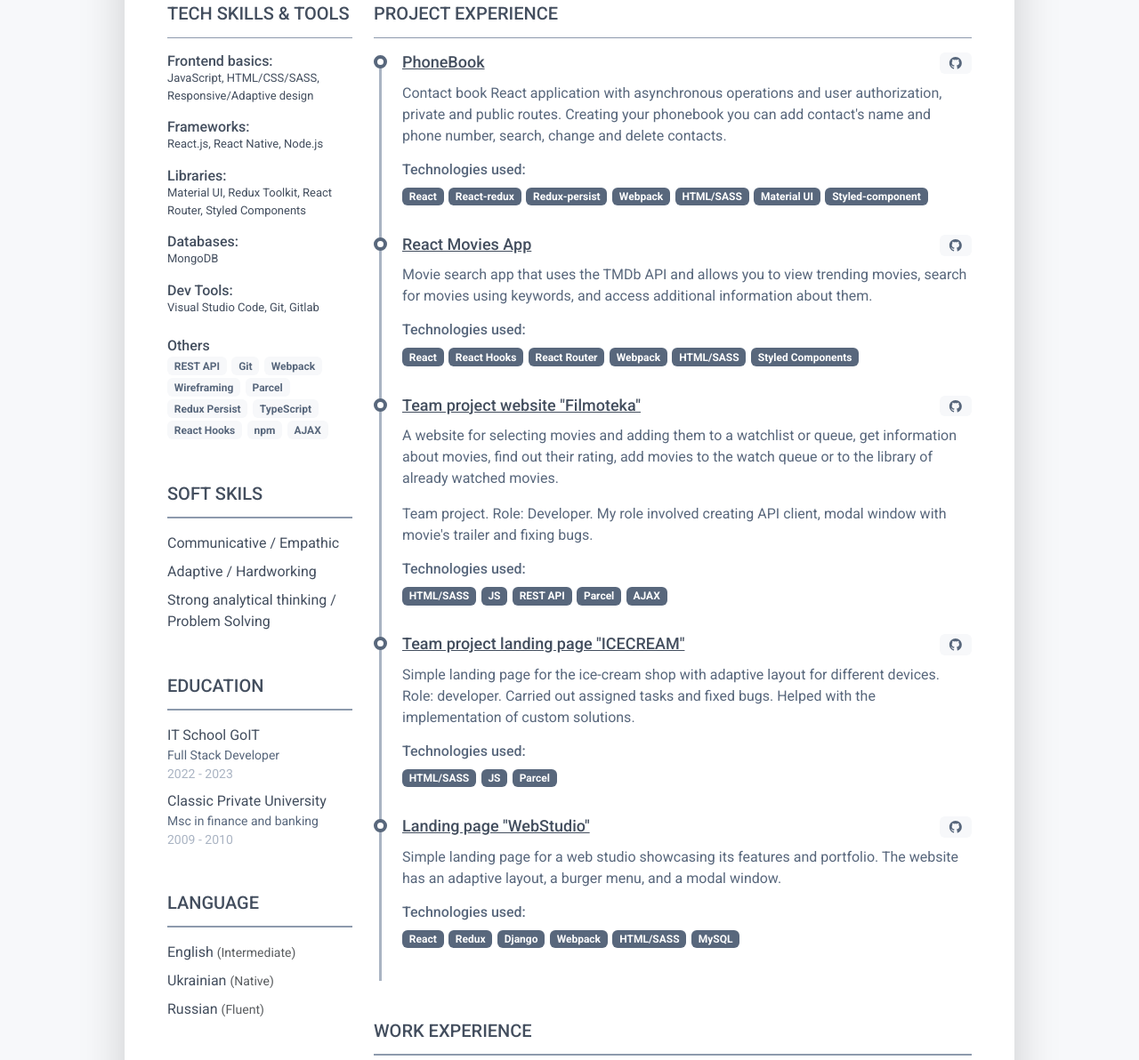
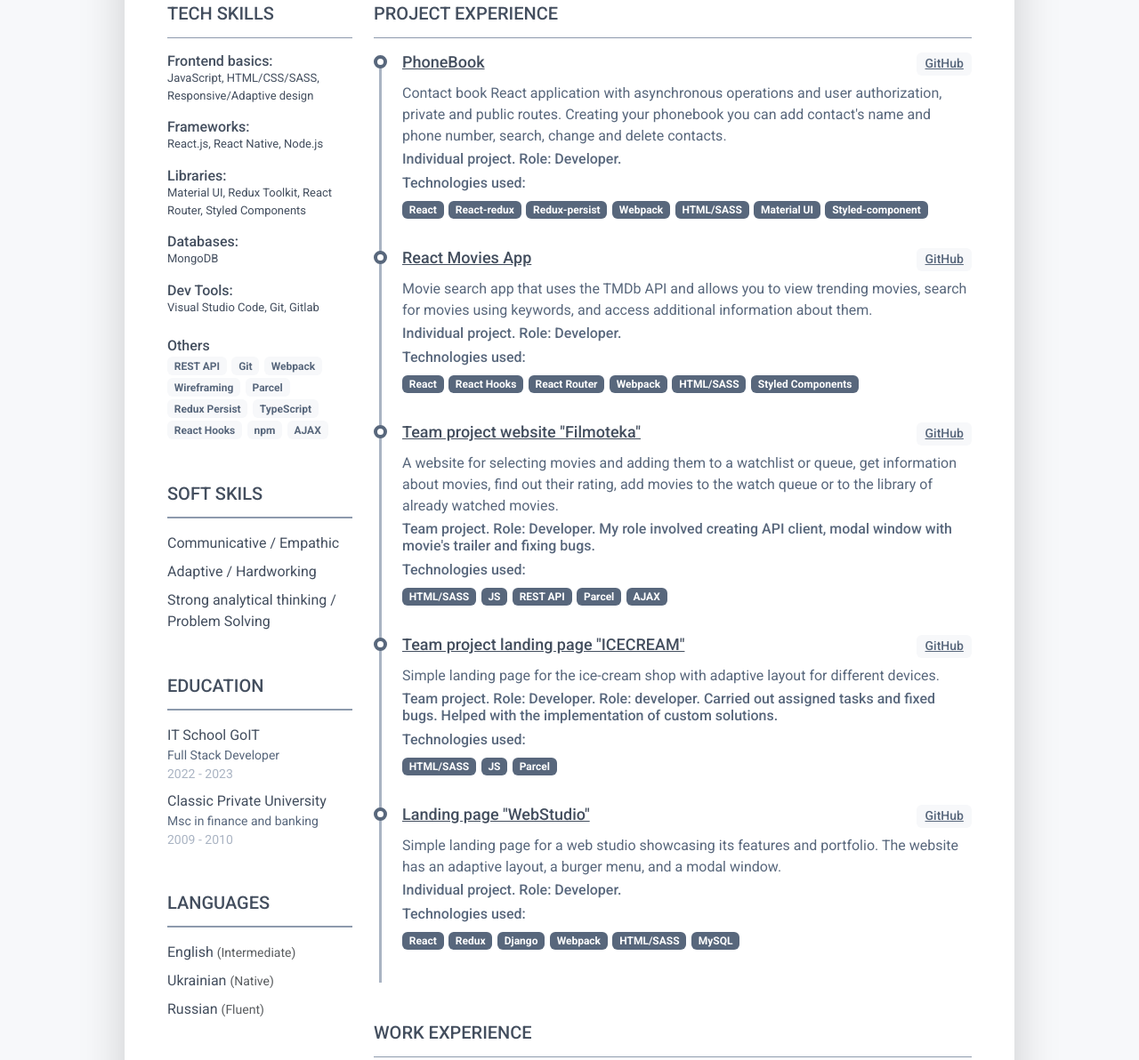
Before and after one commit to Victoria-Fedkova/curriculum-vitae, a plain HTML site: page index.html in a window 1280 px wide. Shown: the part 519-1711 px from the top of the page at 89% size. Drawn offline with Linux system fonts and the light colour scheme.

Commit message:
add fixes

```diff
--- a/index.html
+++ b/index.html
@@ -87,7 +87,6 @@
                   <ul class="resume-social list-unstyled">
                     <li class="mb-3">
                       <a
-                        class="text-link"
                         href="https://linkedin.com/in/victoria-fedkova"
                         ><span class="fa-container text-center me-2"
                           ><i class="fab fa-linkedin-in fa-fw"></i></span
@@ -96,7 +95,7 @@
                     </li>
                     <li class="mb-3">
                       <a
-                        class="text-link"
+
                         href="https://github.com/Victoria-Fedkova"
                         ><span class="fa-container text-center me-2"
                           ><i class="fab fa-github fa-fw"></i></span
@@ -104,7 +103,7 @@
                       >
                     </li>
                     <li >
-                      <a class="text-link" href="https://t.me/victoria_fedkova"
+                      <a  href="https://t.me/victoria_fedkova"
                         ><span class="fa-container text-center me-2"
                           ><i class="fab fa-telegram fa-fw"></i></span
                         >Telegram</a
@@ -140,7 +139,7 @@
                 <h2
                   class="resume-section-title text-uppercase font-weight-bold pb-3 mb-3"
                 >
-                 TEch Skills &amp; Tools
+                 TEch Skills
                 </h2>
                 <div class="resume-section-content">
                   <div class="resume-skill-item">
@@ -268,7 +267,7 @@
                 <h2
                   class="resume-section-title text-uppercase font-weight-bold pb-3 mb-3"
                 >
-                  Language
+                  Languages
                 </h2>
                 <div class="resume-section-content">
                   <ul class="list-unstyled resume-lang-list">
@@ -336,19 +335,17 @@
                           >
                            <a href="https://victoria-fedkova.github.io/goit-react-hw-08-phonebook/">PhoneBook</a>
                           </h3>
-                          <a href="https://github.com/Victoria-Fedkova/goit-react-hw-08-phonebook" class="resume-company-name ms-auto badge badge-light fab fa-github fa-fw">
-
+                          <a href="https://github.com/Victoria-Fedkova/goit-react-hw-08-phonebook" class="resume-company-name ms-auto badge badge-light ">
+                          GitHub
                           </a>
                         </div>
                         <!--//row-->
                       </div>
                       <!--//resume-timeline-item-header-->
                       <div class="resume-timeline-item-desc">
-                        <p>
-                          Contact book React application with asynchronous operations and user authorization, private and public routes. Creating your phonebook you can add contact's name and phone number, search, change and delete contacts.</p>
-                        <h4
-                          class="resume-timeline-item-desc-heading font-weight-bold"
-                        >
+                        <p class="mb-1">Contact book React application with asynchronous operations and user authorization, private and public routes. Creating your phonebook you can add contact's name and phone number, search, change and delete contacts.</p>
+                        <h4 class="resume-timeline-item-desc-heading font-weight-bold">Individual project. Role: Developer.</h4>
+                        <h4 class="resume-timeline-item-desc-heading font-weight-bold">
                           Technologies used:
                         </h4>
                         <ul class="list-inline">
@@ -401,20 +398,19 @@
                           >
                            <a href="https://victoria-fedkova.github.io/goit-react-hw-05-movies/">React Movies App</a>
                           </h3>
-                          <a href="https://github.com/Victoria-Fedkova/goit-react-hw-05-movies" class="resume-company-name ms-auto badge badge-light fab fa-github fa-fw">
-
+                          <a href="https://github.com/Victoria-Fedkova/goit-react-hw-05-movies" class="resume-company-name ms-auto badge badge-light">
+                            GitHub
                           </a>
                         </div>
                         <!--//row-->
                       </div>
                       <!--//resume-timeline-item-header-->
                       <div class="resume-timeline-item-desc">
-                        <p>
+                        <p class="mb-1">
                           Movie search app that uses the TMDb API and allows you to view trending movies, search for movies using keywords, and access additional information about them.
                         </p>
-                        <h4
-                          class="resume-timeline-item-desc-heading font-weight-bold"
-                        >
+                        <h4 class="resume-timeline-item-desc-heading font-weight-bold">Individual project. Role: Developer.</h4>
+                        <h4 class="resume-timeline-item-desc-heading font-weight-bold">
                           Technologies used:
                         </h4>
                         <ul class="list-inline">
@@ -462,23 +458,19 @@
                           >
                            <a href="https://usai2005.github.io/filmoteka-js-project-group-2/">Team project website "Filmoteka"</a>
                           </h3>
-                          <a href="https://github.com/usai2005/filmoteka-js-project-group-2" class="resume-company-name ms-auto badge badge-light fab fa-github fa-fw">
-
+                          <a href="https://github.com/usai2005/filmoteka-js-project-group-2" class="resume-company-name ms-auto badge badge-light">
+                            GitHub
                           </a>
                         </div>
                         <!--//row-->
                       </div>
                       <!--//resume-timeline-item-header-->
                       <div class="resume-timeline-item-desc">
-                        <p>
+                        <p class="mb-1">
                           A website for selecting movies and adding them to a watchlist or queue, get information about movies, find out their rating, add movies to the watch queue or to the library of already watched movies.
                         </p>
-												<p>Team project. Role: Developer. My role involved creating API client, modal window with movie's trailer and fixing bugs.</p>
-                        <h4
-                          class="resume-timeline-item-desc-heading font-weight-bold"
-                        >
-                          Technologies used:
-                        </h4>
+												<h4 class="resume-timeline-item-desc-heading font-weight-bold">Team project. Role: Developer. My role involved creating API client, modal window with movie's trailer and fixing bugs.</h4>
+                        <h4 class="resume-timeline-item-desc-heading font-weight-bold">Technologies used:</h4>
                         <ul class="list-inline">
                           <li class="list-inline-item">
                             <span class="badge bg-secondary badge-pill"
@@ -521,21 +513,17 @@
                           >
                            <a href="https://usai2005.github.io/ice-cream-project-2/">Team project landing page "ICECREAM" </a>
                           </h3>
-                          <a href="https://github.com/usai2005/ice-cream-project-2" class="resume-company-name ms-auto badge badge-light fab fa-github fa-fw">
+                          <a href="https://github.com/usai2005/ice-cream-project-2" class="resume-company-name ms-auto badge badge-light">
+                          GitHub
                           </a>
                         </div>
                         <!--//row-->
                       </div>
                       <!--//resume-timeline-item-header-->
                       <div class="resume-timeline-item-desc">
-                        <p>
-                          Simple landing page for the ice-cream shop with adaptive layout for different devices. Role: developer. Carried out assigned tasks and fixed bugs. Helped with the implementation of custom solutions.
-                        </p>
-                        <h4
-                          class="resume-timeline-item-desc-heading font-weight-bold"
-                        >
-                          Technologies used:
-                        </h4>
+                        <p class="mb-1">Simple landing page for the ice-cream shop with adaptive layout for different devices.</p>
+                        <h4 class="resume-timeline-item-desc-heading font-weight-bold">Team project. Role: Developer. Role: developer. Carried out assigned tasks and fixed bugs. Helped with the implementation of custom solutions.</h4>
+                        <h4 class="resume-timeline-item-desc-heading font-weight-bold">Technologies used:</h4>
                         <ul class="list-inline">
                           <li class="list-inline-item">
                             <span class="badge bg-secondary badge-pill"
@@ -568,16 +556,19 @@
                           >
                            <a href="https://github.com/Victoria-Fedkova/goit-markup-hw-08">Landing page "WebStudio"</a>
                           </h3>
-                          <a href="https://victoria-fedkova.github.io/goit-markup-hw-08/" class="resume-company-name ms-auto badge badge-light fab fa-github fa-fw">
+                          <a href="https://victoria-fedkova.github.io/goit-markup-hw-08/" class="resume-company-name ms-auto badge badge-light">
+                          GitHub
                           </a>
                         </div>
                         <!--//row-->
                       </div>
                       <!--//resume-timeline-item-header-->
                       <div class="resume-timeline-item-desc">
-                        <p>
+                        <p class="mb-1">
                           Simple landing page for a web studio showcasing its features and portfolio. The website has an adaptive layout, a burger menu, and a modal window.
                         </p>
+                        <h4 class="resume-timeline-item-desc-heading font-weight-bold">Individual project. Role: Developer.</h4>
+
                         <h4
                           class="resume-timeline-item-desc-heading font-weight-bold"
                         >
```
Also changed, not shown: 2 other files.
